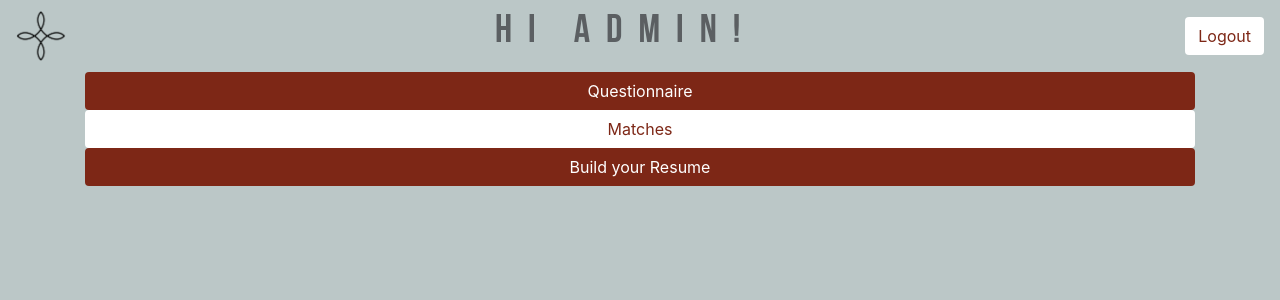
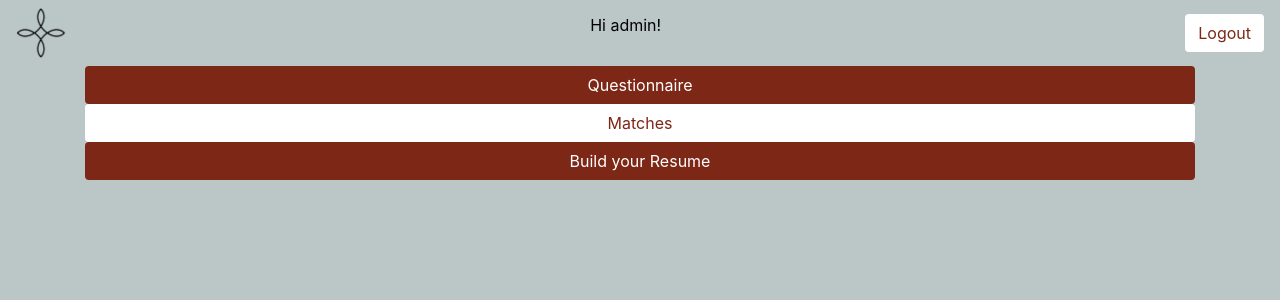
Before and after one commit to vmn23/PC001_website, a Django app: page /landing/homepage/ in a window 1280 px wide. Shown: the top 300 px of the page. Run offline with Django 3.2, Linux system fonts and the light colour scheme; a user stored in the database is signed in; some libraries are stand-ins or nearby versions.

Commit message:
Remove title from auth pages

```diff
--- a/oursite/landing/templates/landing/baseAuth.html
+++ b/oursite/landing/templates/landing/baseAuth.html
@@ -14,7 +14,7 @@
                 <img src="{% static 'landing/images/logo.png' %}" alt="Temp logo">
             </a>
 
-            <h1 class="bebas-font">Hi {{ user.username }}!</h1>
+            <p>Hi {{ user.username }}!</p>
 
             <a href="{% url 'logout' %}">
                 <button type="button" class="btn skipBtn"> Logout</button>
```
